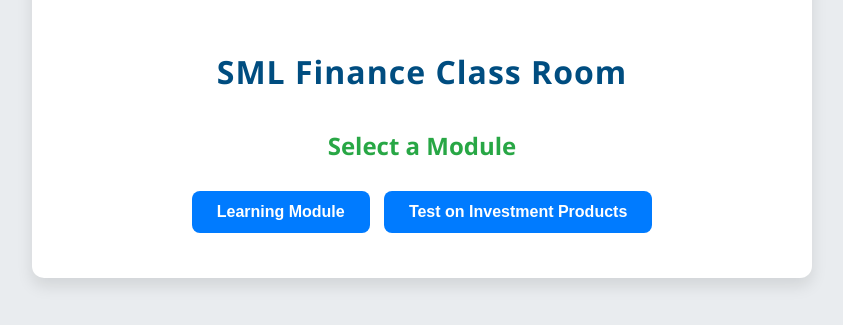
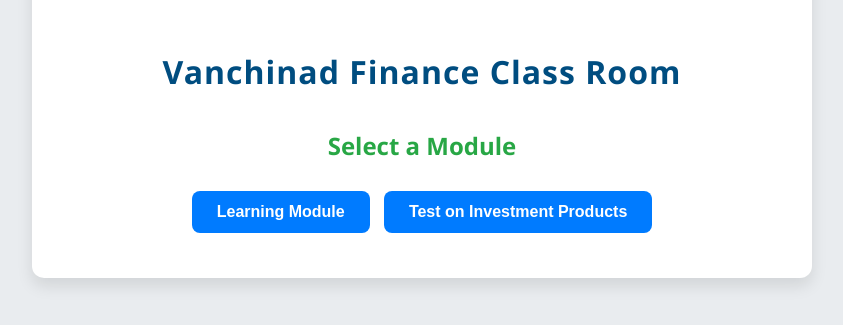
Before and after one commit to smlfin/online-validation, a website: page index.html in a window 1280 px wide. Shown: the part 313-638 px from the top of the page, without its empty margins (218-1061 px from the left). Drawn offline with Linux system fonts and the light colour scheme.

Commit message:
Update index.html

```diff
--- a/index.html
+++ b/index.html
@@ -9,7 +9,7 @@
 <body>
     <div class="container">
         <img src="v.png" alt="Vanchinad Finance Logo" class="logo">
-        <h1>SML Finance Class Room</h1>
+        <h1>Vanchinad Finance Class Room</h1>
 
         <div id="intermediatePage">
             <h2>Select a Module</h2>
```
